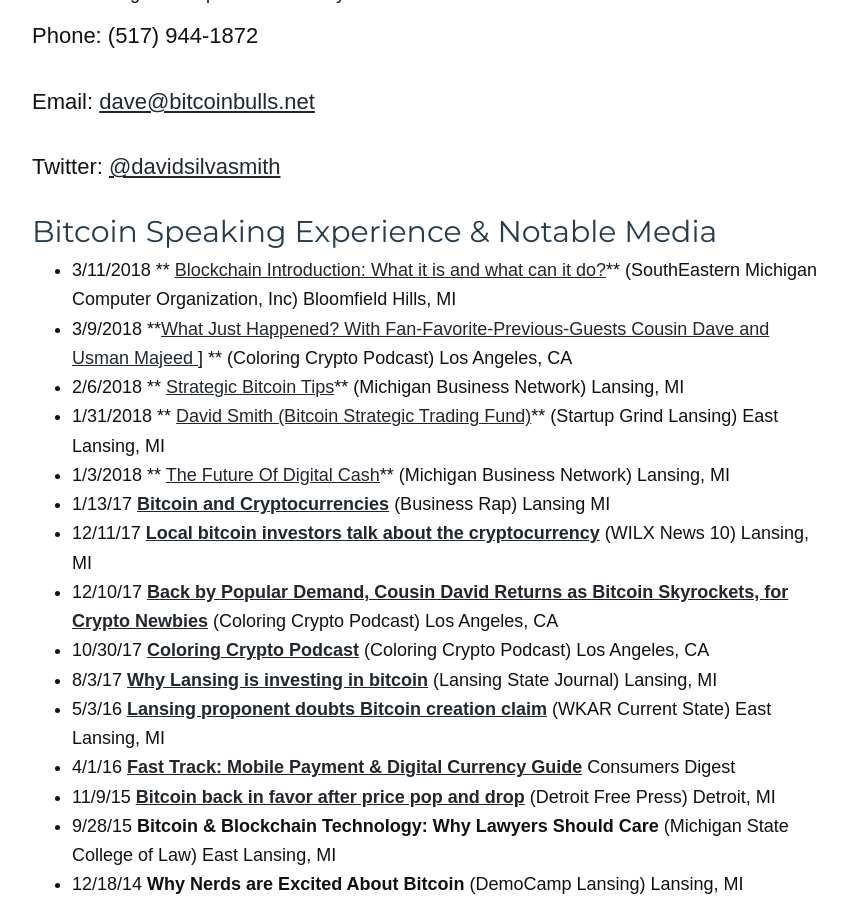
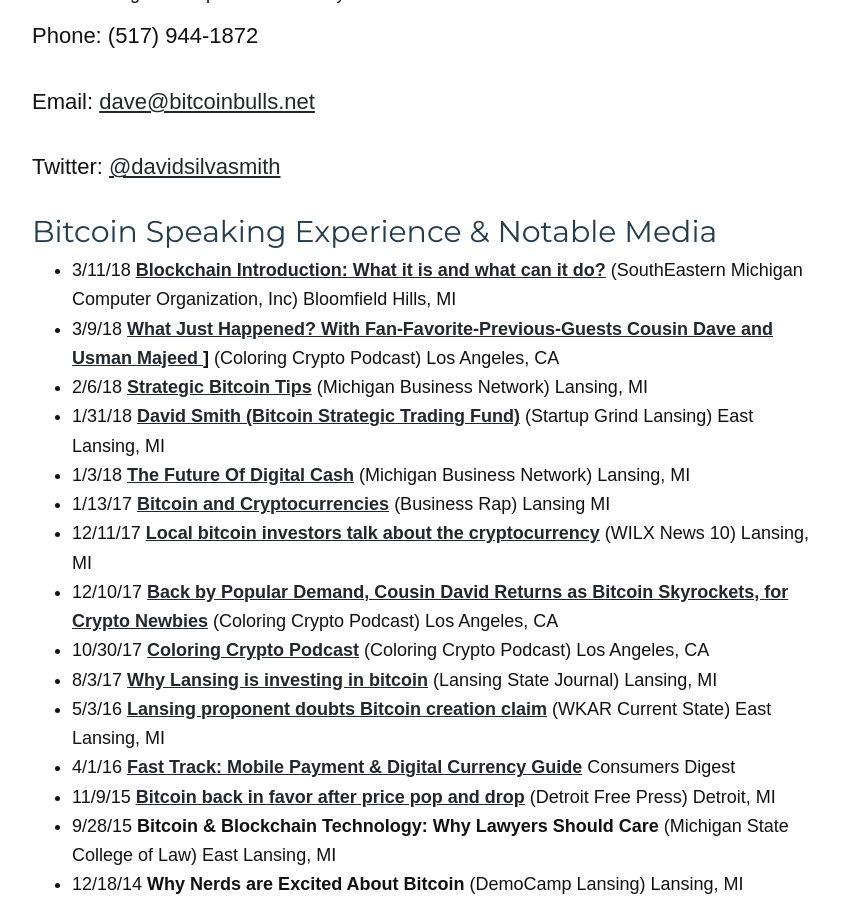
Before and after one commit to davidsilvasmith/bitcoinbulls.net, a Jekyll site: the page built from bitcoin-expert/educator.md, in a window 1280 px wide and 900 px high, scrolled down 1729 px. Shown: the whole window, without its empty margins (213-1060 px from the left). Built offline with Jekyll 4.4.1, drawn with Linux system fonts in a browser that asks for light colours; nearby versions of some CDN libraries; some web fonts are replaced; comment, search, counter and statistics services are not loaded.

Commit message:
fixed type o on notable media

```diff
--- a/bitcoin-expert/educator.md
+++ b/bitcoin-expert/educator.md
@@ -31,11 +31,11 @@
 Twitter: [@davidsilvasmith](http://www.twitter.com/davidsilvasmith)
 
 ## Bitcoin Speaking Experience & Notable Media
-* 3/11/2018 ** [Blockchain Introduction: What it is and what can it do?](https://www.wordpress.semco.org/?p=1533)** (SouthEastern Michigan Computer Organization, Inc) Bloomfield Hills, MI
-* 3/9/2018 **[What Just Happened? With Fan-Favorite-Previous-Guests Cousin Dave and Usman Majeed ](http://coloringcrypto.com/index.php/2018/03/09/28-flash-episode-what-just-happened-with-fan-favorite-previous-guests-cousin-dave-and-usman-majeed/)] ** (Coloring Crypto Podcast) Los Angeles, CA
-* 2/6/2018 ** [Strategic Bitcoin Tips](http://www.michiganbusinessnetwork.com/blog/strategic-bitcoin-tips)** (Michigan Business Network) Lansing, MI
-* 1/31/2018 ** [David Smith (Bitcoin Strategic Trading Fund)](https://www.startupgrind.com/events/details/startup-grind-lansing-presents-david-smith-bitcoin-strategic-trading-fund)** (Startup Grind Lansing) East Lansing, MI
-* 1/3/2018 ** [The Future Of Digital Cash](http://www.michiganbusinessnetwork.com/blog/the-future-of-digital-cash)** (Michigan Business Network) Lansing, MI
+* 3/11/18 **[Blockchain Introduction: What it is and what can it do?](https://www.wordpress.semco.org/?p=1533)** (SouthEastern Michigan Computer Organization, Inc) Bloomfield Hills, MI
+* 3/9/18 **[What Just Happened? With Fan-Favorite-Previous-Guests Cousin Dave and Usman Majeed ](http://coloringcrypto.com/index.php/2018/03/09/28-flash-episode-what-just-happened-with-fan-favorite-previous-guests-cousin-dave-and-usman-majeed/)]** (Coloring Crypto Podcast) Los Angeles, CA
+* 2/6/18 **[Strategic Bitcoin Tips](http://www.michiganbusinessnetwork.com/blog/strategic-bitcoin-tips)** (Michigan Business Network) Lansing, MI
+* 1/31/18 **[David Smith (Bitcoin Strategic Trading Fund)](https://www.startupgrind.com/events/details/startup-grind-lansing-presents-david-smith-bitcoin-strategic-trading-fund)** (Startup Grind Lansing) East Lansing, MI
+* 1/3/18 **[The Future Of Digital Cash](http://www.michiganbusinessnetwork.com/blog/the-future-of-digital-cash)** (Michigan Business Network) Lansing, MI
 * 1/13/17 **[Bitcoin and Cryptocurrencies](https://www.businessrap.biz/single-post/2017/12/13/Business-Rap-December-13-2017)** (Business Rap) Lansing MI
 * 12/11/17 **[Local bitcoin investors talk about the cryptocurrency](http://www.wilx.com/content/news/Local-bitcoin-investors-talk-about-the--463497023.html)** (WILX News 10) Lansing, MI
 * 12/10/17 **[Back by Popular Demand, Cousin David Returns as Bitcoin Skyrockets, for Crypto Newbies](http://coloringcrypto.com/index.php/2017/12/10/14-back-by-popular-demand-cousin-david-returns-as-bitcoin-skyrockets-for-crypto-newbies/)** (Coloring Crypto Podcast) Los Angeles, CA
```
